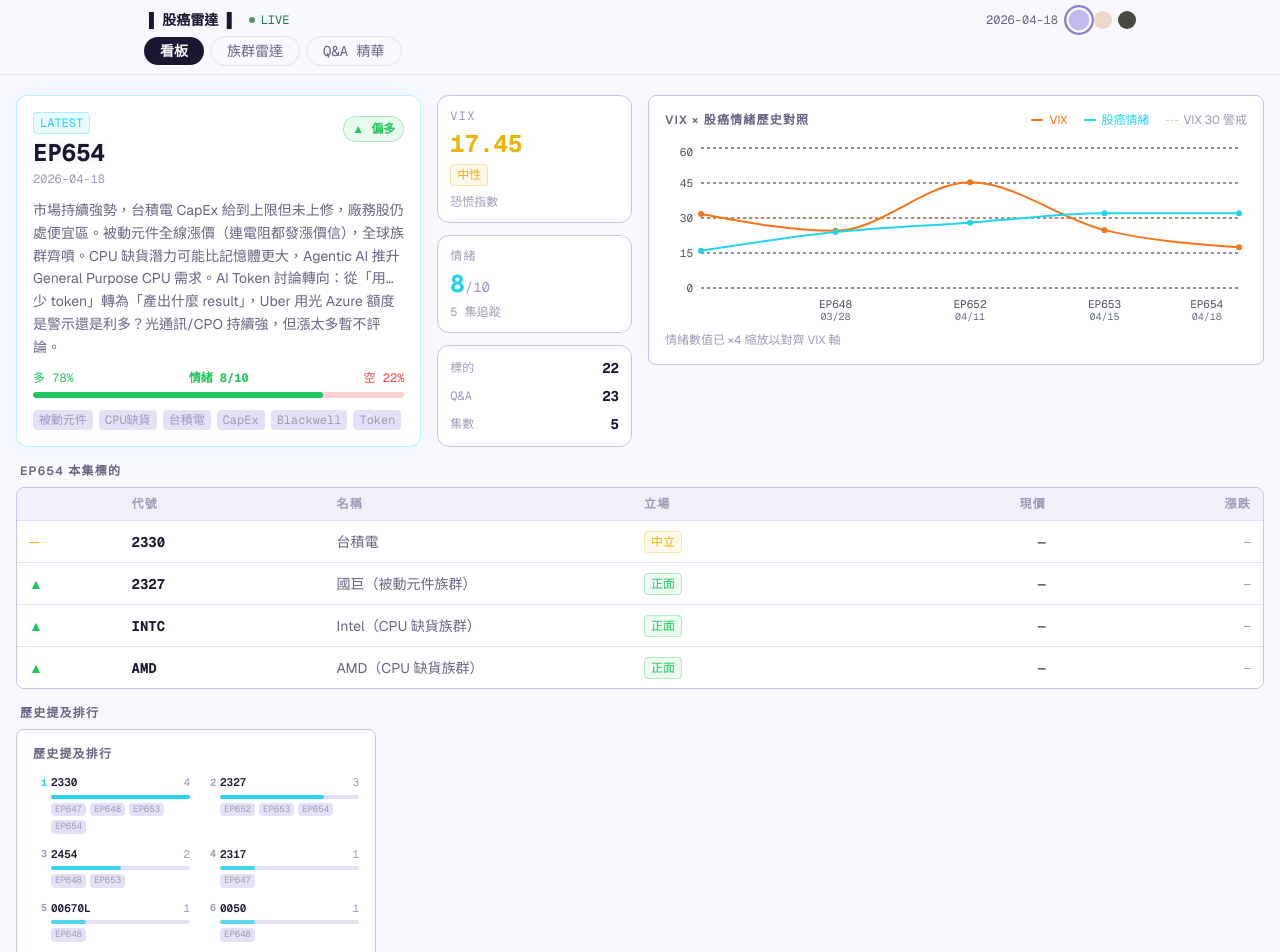
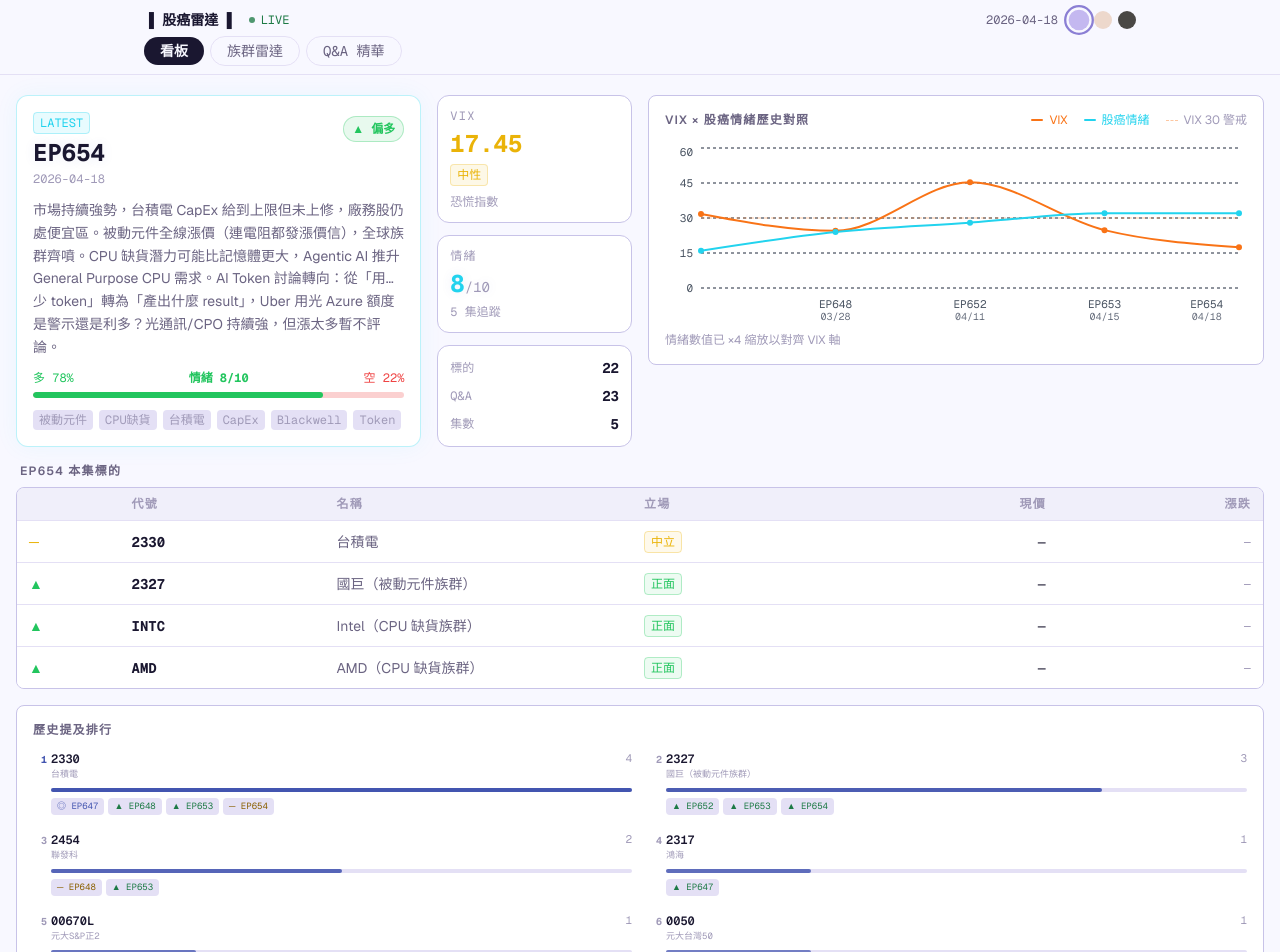
Before and after one commit to camille5534/stock-gooaye, a Next.js app: page / in a window 1280 px wide. Shown: the top 952 px of the page. Built offline with nearby package versions, Linux system fonts and the light colour scheme.

Commit message:
歷史排行加名稱與可展開語錄，修正 VIX 欄位空白問題

```diff
--- a/app/page.tsx
+++ b/app/page.tsx
@@ -170,7 +170,7 @@ export default async function Home() {
 
             {/* VIX */}
             <div
-              className="rounded-xl border p-3 flex flex-col gap-1 flex-1"
+              className="rounded-xl border p-3 flex flex-col gap-1"
               style={{ background: 'var(--bg-card)', borderColor: 'var(--border)' }}
             >
               <span className="text-xs font-mono tracking-widest uppercase" style={{ color: 'var(--fg-dim)' }}>
@@ -192,7 +192,7 @@ export default async function Home() {
 
             {/* 情緒分 */}
             <div
-              className="rounded-xl border p-3 flex flex-col gap-1 flex-1"
+              className="rounded-xl border p-3 flex flex-col gap-1"
               style={{ background: 'var(--bg-card)', borderColor: 'var(--border)' }}
             >
               <span className="text-xs font-mono tracking-widest uppercase" style={{ color: 'var(--fg-dim)' }}>
@@ -209,7 +209,7 @@ export default async function Home() {
 
             {/* 快速統計 */}
             <div
-              className="rounded-xl border p-3 flex flex-col gap-2"
+              className="rounded-xl border p-3 flex flex-col gap-2 flex-1 justify-between"
               style={{ background: 'var(--bg-card)', borderColor: 'var(--border)' }}
             >
               {[
@@ -243,14 +243,8 @@ export default async function Home() {
         </div>
 
         {/* ══ Row 3：歷史排行 ══ */}
-        <div className="flex flex-col gap-2" style={{ maxWidth: '360px' }}>
-          <h2
-            className="text-xs font-semibold tracking-widest uppercase px-1"
-            style={{ color: 'var(--fg-muted)' }}
-          >
-            歷史提及排行
-          </h2>
-          <StockRanking rankings={history.rankings} />
+        <div className="flex flex-col gap-2">
+          <StockRanking rankings={history.rankings} episodes={episodes} />
         </div>
 
         {/* ══ Row 3：歷史集數卡片 ══ */}
--- a/components/StockRanking.tsx
+++ b/components/StockRanking.tsx
@@ -1,10 +1,32 @@
 'use client'
 
+import { useState } from 'react'
+import { Episode } from '@/lib/types'
+
 interface Rank { code: string; name: string; count: number; episodes: number[] }
-interface Props { rankings: Rank[] }
+interface Props {
+  rankings: Rank[]
+  episodes: Episode[]
+}
 
-export default function StockRanking({ rankings }: Props) {
-  const max = rankings[0]?.count ?? 1
+const stanceStyle = {
+  '正面': { icon: '▲', color: 'var(--stance-pos)', bg: 'var(--stance-pos-bg)' },
+  '負面': { icon: '▼', color: 'var(--stance-neg)', bg: 'var(--stance-neg-bg)' },
+  '中立': { icon: '─', color: 'var(--stance-neu)', bg: 'var(--stance-neu-bg)' },
+  '觀察': { icon: '◎', color: 'var(--stance-obs)', bg: 'var(--stance-obs-bg)' },
+} as const
+
+type ActiveKey = { code: string; ep: number } | null
+
+export default function StockRanking({ rankings, episodes }: Props) {
+  const max    = rankings[0]?.count ?? 1
+  const [active, setActive] = useState<ActiveKey>(null)
+
+  function toggle(code: string, ep: number) {
+    setActive(prev =>
+      prev?.code === code && prev?.ep === ep ? null : { code, ep }
+    )
+  }
 
   return (
     <div
@@ -15,53 +37,117 @@ export default function StockRanking({ rankings }: Props) {
         歷史提及排行
       </span>
 
-      <div className="grid grid-cols-2 gap-x-3 gap-y-3">
+      <div className="grid grid-cols-2 gap-x-4 gap-y-4">
         {rankings.map((r, i) => {
-          const pct = (r.count / max) * 100
-          const opacity = 1 - i * 0.06
+          const pct     = (r.count / max) * 100
+          const opacity = Math.max(0.25, 1 - i * 0.06)
 
           return (
-            <div key={r.code} className="flex flex-col gap-1">
-              <div className="flex items-center justify-between gap-1">
-                <div className="flex items-center gap-1 min-w-0">
+            <div key={r.code} className="flex flex-col gap-1.5">
+
+              {/* 排名 + 代號 + 名稱 + 次數 */}
+              <div className="flex items-start justify-between gap-1">
+                <div className="flex items-start gap-1 min-w-0">
                   <span
-                    className="font-mono font-bold shrink-0"
-                    style={{ fontSize: '10px', color: i === 0 ? '#22D3EE' : 'var(--fg-dim)', width: '14px', textAlign: 'right' }}
+                    className="font-mono font-bold shrink-0 mt-0.5"
+                    style={{
+                      fontSize: '10px',
+                      color: i === 0 ? 'var(--cyan)' : 'var(--fg-dim)',
+                      width: '14px',
+                      textAlign: 'right',
+                    }}
                   >
                     {i + 1}
                   </span>
-                  <span className="font-mono font-semibold truncate" style={{ fontSize: '11px', color: 'var(--fg)' }}>
-                    {r.code}
-                  </span>
+                  <div className="flex flex-col min-w-0">
+                    <span className="font-mono font-semibold" style={{ fontSize: '12px', color: 'var(--fg)' }}>
+                      {r.code}
+                    </span>
+                    <span className="font-mono truncate" style={{ fontSize: '9px', color: 'var(--fg-dim)' }}>
+                      {r.name}
+                    </span>
+                  </div>
                 </div>
                 <span className="font-mono tabular-nums shrink-0" style={{ fontSize: '11px', color: 'var(--fg-dim)' }}>
                   {r.count}
                 </span>
               </div>
+
+              {/* 進度條 */}
               <div className="h-1 rounded-full" style={{ background: 'var(--border-dim)', marginLeft: '18px' }}>
                 <div
-                  className="h-full rounded-full transition-all duration-500"
-                  style={{ width: `${pct}%`, background: '#22D3EE', opacity }}
+                  className="h-full rounded-full"
+                  style={{ width: `${pct}%`, background: 'var(--cyan)', opacity }}
                 />
               </div>
+
+              {/* EP badges：可點擊，顏色對應立場 */}
               <div className="flex gap-1 flex-wrap" style={{ marginLeft: '18px' }}>
-                {r.episodes.map(ep => (
-                  <span
-                    key={ep}
-                    className="font-mono px-1 rounded"
-                    style={{ fontSize: '9px', color: 'var(--fg-dim)', background: 'var(--border-dim)' }}
+                {r.episodes.map(epNum => {
+                  const stock  = episodes.find(e => e.episode === epNum)?.stocks.find(s => s.code === r.code)
+                  const sc     = stock ? stanceStyle[stock.stance as keyof typeof stanceStyle] : null
+                  const isOpen = active?.code === r.code && active?.ep === epNum
+
+                  return (
+                    <button
+                      key={epNum}
+                      onClick={() => toggle(r.code, epNum)}
+                      className="font-mono rounded transition-colors duration-150"
+                      style={{
+                        fontSize: '9px',
+                        padding: '1px 5px',
+                        color:      sc ? sc.color : 'var(--fg-dim)',
+                        background: isOpen && sc ? sc.bg : 'var(--border-dim)',
+                        border:     `1px solid ${isOpen && sc ? sc.color : 'transparent'}`,
+                        cursor: 'pointer',
+                      }}
+                    >
+                      {sc ? `${sc.icon} ` : ''}EP{epNum}
+                    </button>
+                  )
+                })}
+              </div>
+
+              {/* 展開語錄 */}
+              {r.episodes.map(epNum => {
+                if (active?.code !== r.code || active?.ep !== epNum) return null
+                const stock = episodes.find(e => e.episode === epNum)?.stocks.find(s => s.code === r.code)
+                if (!stock) return null
+                const sc = stanceStyle[stock.stance as keyof typeof stanceStyle]
+
+                return (
+                  <div
+                    key={epNum}
+                    className="accordion-content rounded-lg p-2.5 flex flex-col gap-1.5"
+                    style={{
+                      marginLeft: '18px',
+                      background: 'var(--bg-elevated)',
+                      border: '1px solid var(--border-dim)',
+                    }}
                   >
-                    EP{ep}
-                  </span>
-                ))}
-              </div>
+                    <span
+                      className="font-mono font-bold px-1.5 py-0.5 rounded w-fit"
+                      style={{ fontSize: '11px', color: sc.color, background: sc.bg }}
+                    >
+                      {sc.icon} {stock.stance}
+                    </span>
+                    <p
+                      className="font-mono leading-relaxed"
+                      style={{ fontSize: '11px', color: 'var(--fg-muted)' }}
+                    >
+                      &ldquo;{stock.quote}&rdquo;
+                    </p>
+                  </div>
+                )
+              })}
+
             </div>
           )
         })}
       </div>
 
-      <div className="pt-1 border-t text-xs" style={{ borderColor: 'var(--border-dim)', color: 'var(--fg-dim)' }}>
-        累計所有集數
+      <div className="pt-1 border-t text-xs font-mono" style={{ borderColor: 'var(--border-dim)', color: 'var(--fg-dim)' }}>
+        累計所有集數 · 點擊 EP 標籤查看語錄
       </div>
     </div>
   )
```
